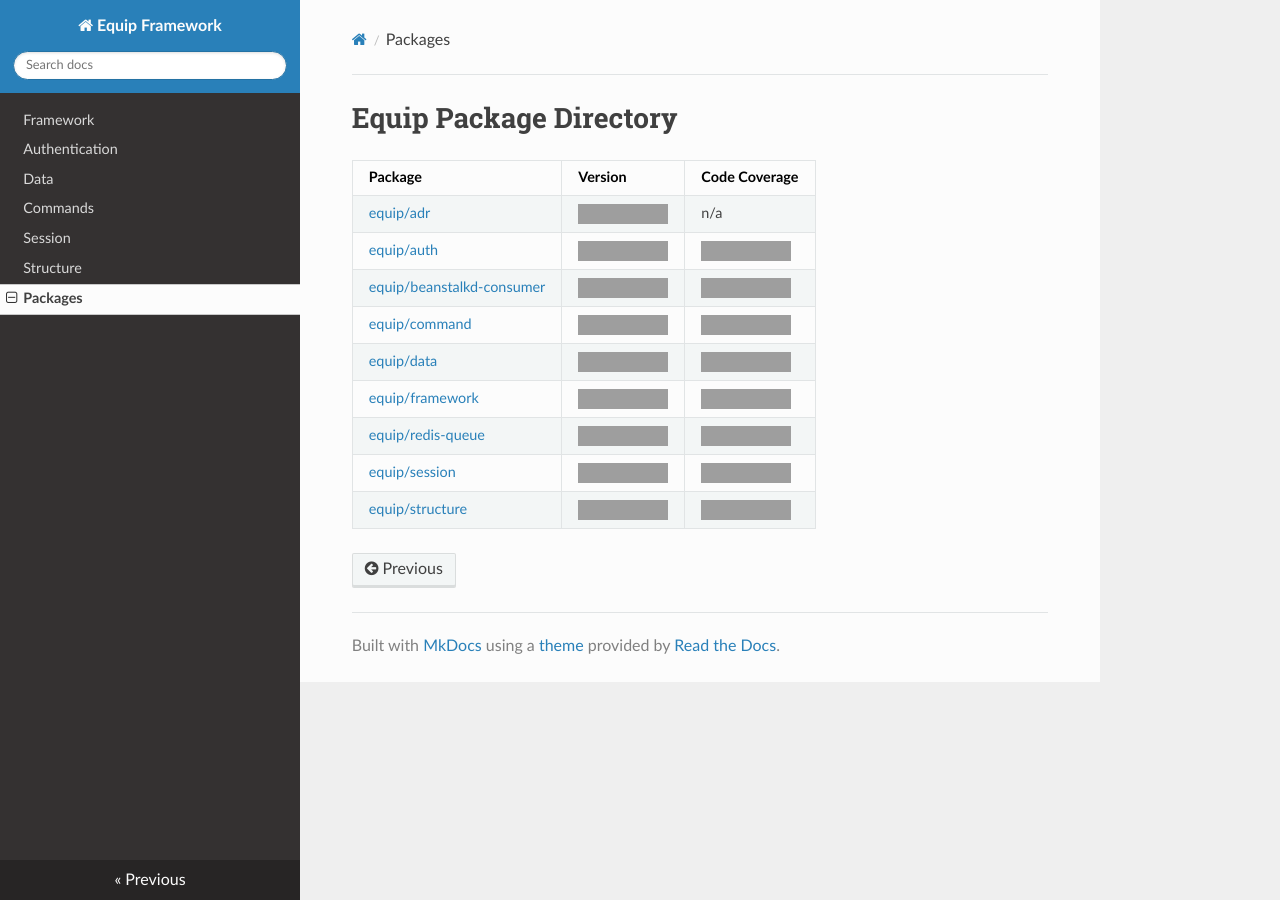
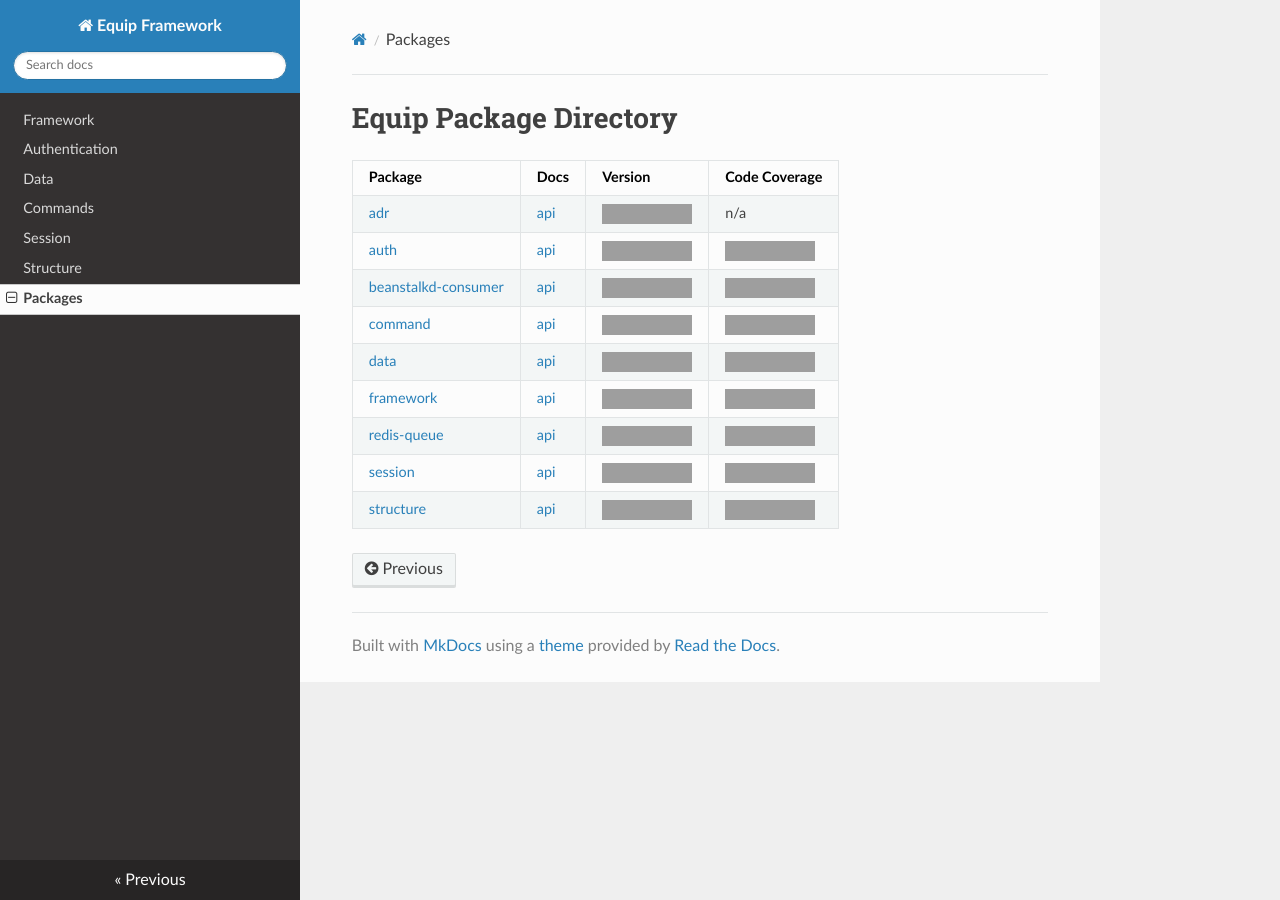
Before and after one commit to equip/framework, an MkDocs documentation site: the page built from docs/directory.md, in a window 1280 px wide, cut to the strip 0-900 px from the top of the page. Built offline with MkDocs 1.6.1, drawn with Linux system fonts in a browser that asks for light colours; nearby versions of some CDN libraries; old or Windows-style settings are respelled for this version of MkDocs; grey boxes are pictures that could not be loaded.

Commit message:
Add API docs link to directory page
Powered by https://codedoc.pub/

```diff
--- a/docs/directory.md
+++ b/docs/directory.md
@@ -1,13 +1,13 @@
 # Equip Package Directory
 
-Package | Version | Code Coverage
---------|---------|--------------
-[equip/adr](https://github.com/equip/adr) | ![Version](https://img.shields.io/packagist/v/equip/adr.svg) | n/a
-[equip/auth](https://github.com/equip/auth) | ![Version](https://img.shields.io/packagist/v/equip/auth.svg) | ![Code Coverage](https://scrutinizer-ci.com/g/equip/auth/badges/coverage.png?b=master)
-[equip/beanstalkd-consumer](https://github.com/equip/beanstalkd-consumer) | ![Version](https://img.shields.io/packagist/v/equip/beanstalkd-consumer.svg) | ![Code Coverage](https://scrutinizer-ci.com/g/equip/beanstalkd-consumer/badges/coverage.png?b=master)
-[equip/command](https://github.com/equip/command) | ![Version](https://img.shields.io/packagist/v/equip/command.svg) | ![Code Coverage](https://scrutinizer-ci.com/g/equip/command/badges/coverage.png?b=master)
-[equip/data](https://github.com/equip/data) | ![Version](https://img.shields.io/packagist/v/equip/data.svg) | ![Code Coverage](https://scrutinizer-ci.com/g/equip/data/badges/coverage.png?b=master)
-[equip/framework](https://github.com/equip/framework) | ![Version](https://img.shields.io/packagist/v/equip/framework.svg) | ![Code Coverage](https://scrutinizer-ci.com/g/equip/framework/badges/coverage.png?b=master)
-[equip/redis-queue](https://github.com/equip/redis-queue) | ![Version](https://img.shields.io/packagist/v/equip/redis-queue.svg) | ![Code Coverage](https://scrutinizer-ci.com/g/equip/redis-queue/badges/coverage.png?b=master)
-[equip/session](https://github.com/equip/session) | ![Version](https://img.shields.io/packagist/v/equip/session.svg) | ![Code Coverage](https://scrutinizer-ci.com/g/equip/session/badges/coverage.png?b=master)
-[equip/structure](https://github.com/equip/structure) | ![Version](https://img.shields.io/packagist/v/equip/structure.svg) | ![Code Coverage](https://scrutinizer-ci.com/g/equip/structure/badges/coverage.png?b=master)
+Package | Docs| Version | Code Coverage
+--------|-----|---------|---------------
+[adr](https://github.com/equip/adr) | [api](https://codedoc.pub/equip/adr/master/index.html) | ![Version](https://img.shields.io/packagist/v/equip/adr.svg) | n/a
+[auth](https://github.com/equip/auth) | [api](https://codedoc.pub/equip/auth/master/index.html) | ![Version](https://img.shields.io/packagist/v/equip/auth.svg) | ![Code Coverage](https://scrutinizer-ci.com/g/equip/auth/badges/coverage.png?b=master)
+[beanstalkd-consumer](https://github.com/equip/beanstalkd-consumer) | [api](https://codedoc.pub/equip/beanstalkd-consumer/master/index.html) | ![Version](https://img.shields.io/packagist/v/equip/beanstalkd-consumer.svg) | ![Code Coverage](https://scrutinizer-ci.com/g/equip/beanstalkd-consumer/badges/coverage.png?b=master)
+[command](https://github.com/equip/command) | [api](https://codedoc.pub/equip/command/master/index.html) | ![Version](https://img.shields.io/packagist/v/equip/command.svg) | ![Code Coverage](https://scrutinizer-ci.com/g/equip/command/badges/coverage.png?b=master)
+[data](https://github.com/equip/data) | [api](https://codedoc.pub/equip/data/master/index.html) | ![Version](https://img.shields.io/packagist/v/equip/data.svg) | ![Code Coverage](https://scrutinizer-ci.com/g/equip/data/badges/coverage.png?b=master)
+[framework](https://github.com/equip/framework) | [api](https://codedoc.pub/equip/framework/master/index.html) | ![Version](https://img.shields.io/packagist/v/equip/framework.svg) | ![Code Coverage](https://scrutinizer-ci.com/g/equip/framework/badges/coverage.png?b=master)
+[redis-queue](https://github.com/equip/redis-queue) | [api](https://codedoc.pub/equip/redis-queue/master/index.html) | ![Version](https://img.shields.io/packagist/v/equip/redis-queue.svg) | ![Code Coverage](https://scrutinizer-ci.com/g/equip/redis-queue/badges/coverage.png?b=master)
+[session](https://github.com/equip/session) | [api](https://codedoc.pub/equip/session/master/index.html) | ![Version](https://img.shields.io/packagist/v/equip/session.svg) | ![Code Coverage](https://scrutinizer-ci.com/g/equip/session/badges/coverage.png?b=master)
+[structure](https://github.com/equip/structure) | [api](https://codedoc.pub/equip/structure/master/index.html) | ![Version](https://img.shields.io/packagist/v/equip/structure.svg) | ![Code Coverage](https://scrutinizer-ci.com/g/equip/structure/badges/coverage.png?b=master)
```
